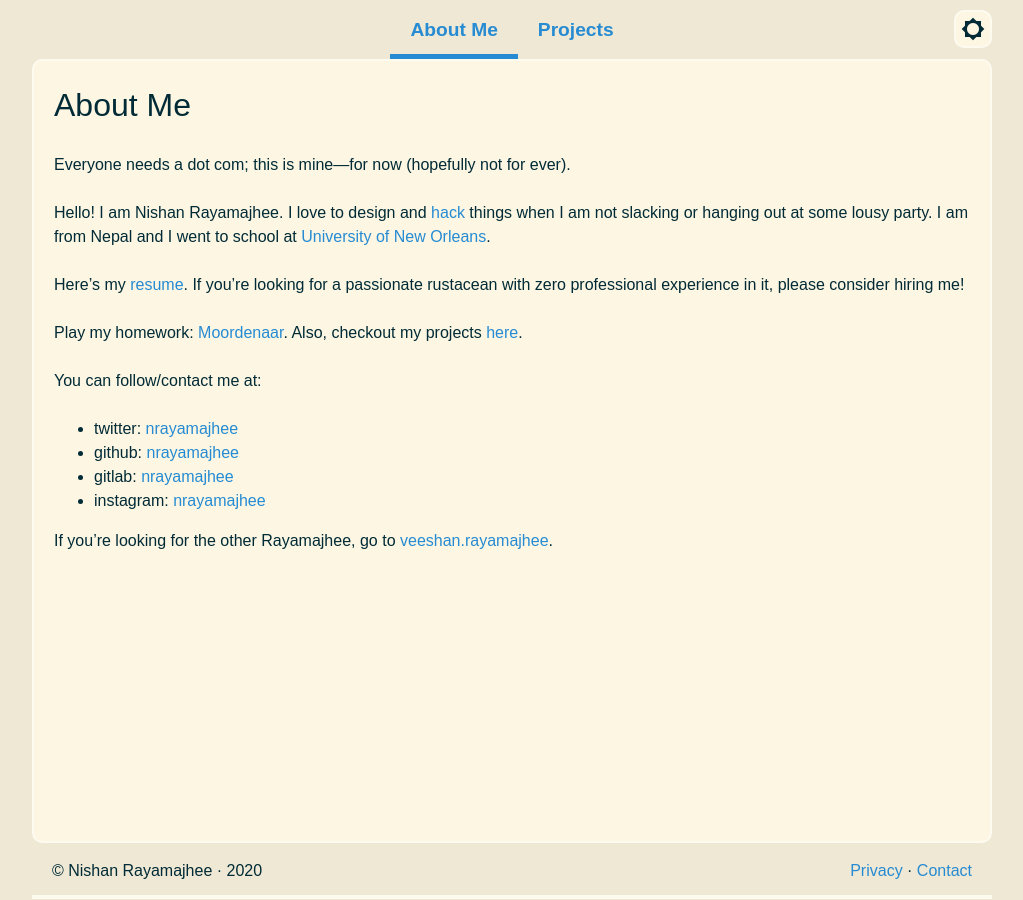
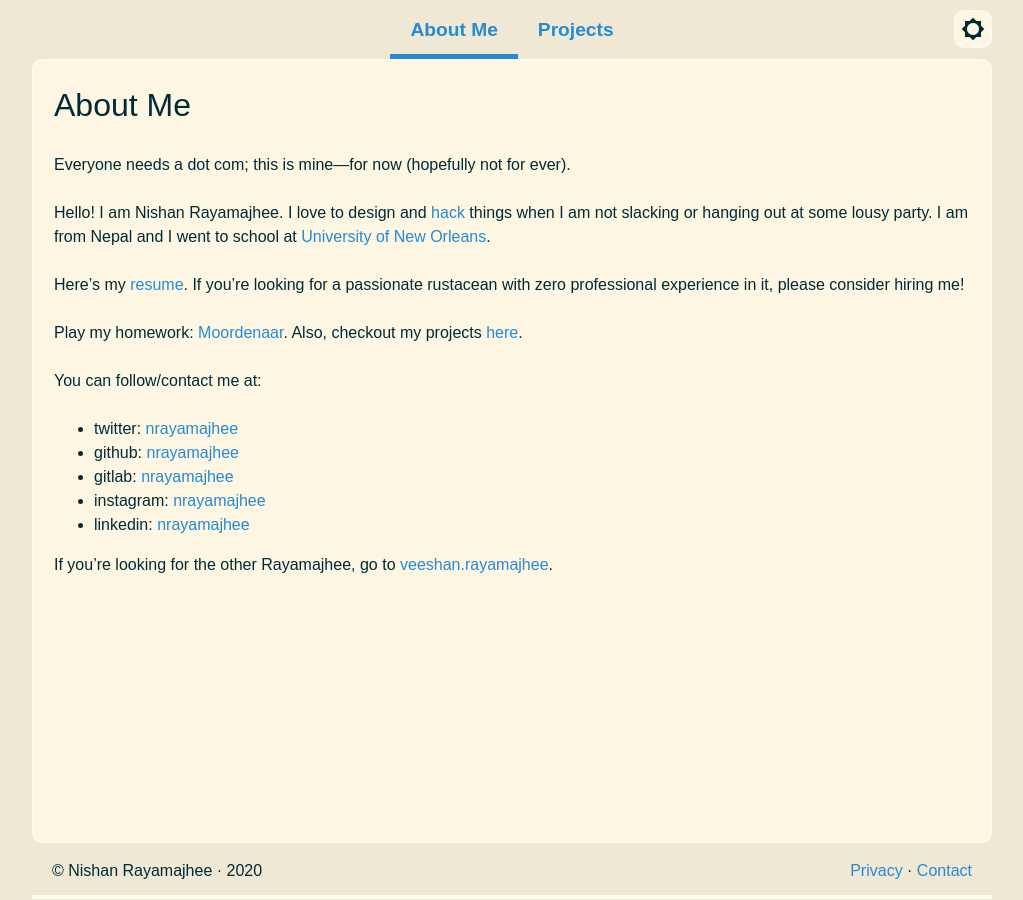
Before and after one commit to nrayamajhee/nrayamajhee.github.io, a Jekyll site: the page built from pages/about.md, in a window 1280 px wide. Shown: the whole page, without its empty margins (128-1151 px from the left). Built offline with Jekyll 4.4.1, drawn with Linux system fonts in a browser that asks for light colours; comment, search, counter and statistics services are not loaded; some of the changed lines change nothing that is shown.

Commit message:
Update about.md

```diff
--- a/pages/about.md
+++ b/pages/about.md
@@ -21,5 +21,6 @@ You can follow/contact me at:
 - github: [{{ site.username }}](https://github.com/{{ site.username }})
 - gitlab: [{{ site.username }}](https://gitlab.com/{{ site.username }})
 - instagram: [{{ site.username }}](https://instagram.com/{{ site.username }})
+- linkedin: [{{ site.username }}](https://www.linkedin.com/in/{{ site.username }})
 
 If you're looking for the other Rayamajhee, go to [veeshan.rayamajhee](http://veeshan.rayamajhee.com).
```
